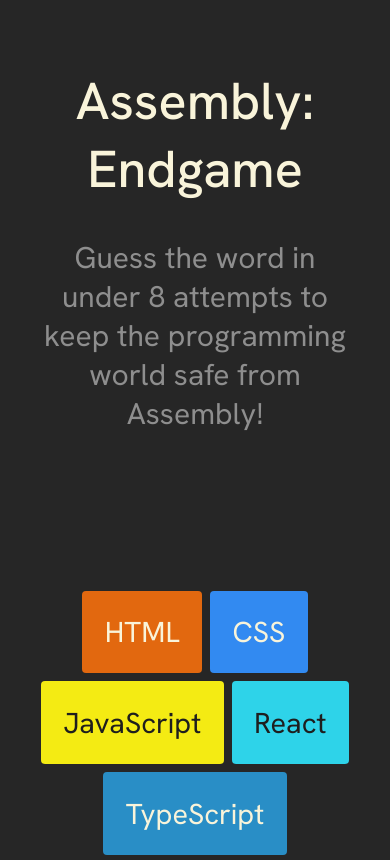
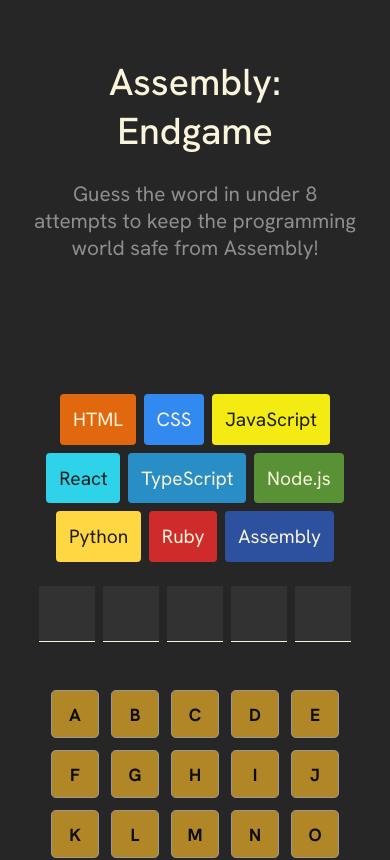
Before and after one commit to windowwelder/codepunk, a React (Vite) app: page / in a window 390 px wide. Shown: the top 860 px of the page. Built offline with nearby package versions, Linux system fonts and the light colour scheme.

Commit message:
fix: responsive design

```diff
--- a/index.css
+++ b/index.css
@@ -8,7 +8,7 @@
     background-color: #262626;
     color: #D9D9D9;
     padding: 2rem;
-    height: 100%;
+    height: 100vh;
 }
 
 main {
@@ -22,14 +22,14 @@
 }
 
 header > h1 {
-    font-size: 3.25rem;
+    font-size: 2.35rem;
     font-weight: 500;
     color: #F9F4DA;
 }
 
 header > p {
-    font-size: 1.875rem;
-    max-width: 40rem;
+    font-size: 1.3rem;
+    max-width: 30rem;
     color: #8E8E8E;
 }
 
@@ -41,15 +41,14 @@
     color: #F9F4DA;
     width: 100%;
     height: 100%;
-    max-width: 40rem;
-    min-height: 6rem;
+    max-width: 30rem;
+    min-height: 5rem;
     border-radius: 0.35rem;
     margin-bottom: 2rem;
 }
 
 section.game-status.won {
     background-color: #10A95B;
-    min-height: 6rem;
 }
 
 section.game-status.lost {
@@ -62,13 +61,13 @@
 }
 
 section.game-status > h2 {
-    font-size: 1.9rem;
+    font-size: 1.4rem;
     margin: 0.4rem
 }
 
 section.game-status > p {
     margin: 0rem;
-    font-size: 1.4rem;
+    font-size: 1.0rem;
 }
 
 .chips-container {
@@ -76,25 +75,16 @@
     flex-flow: row wrap;
     justify-content: center;
     gap: 0.5rem;
-    max-width: 48rem;
-    max-height: 30rem;
+    max-width: 30rem;
+    max-height: 10rem;
     margin: auto;
-}
-
-section.language-chips {
-    display: flex;
-    flex-wrap: wrap;
-    gap: 0.4rem;
-    justify-content: center;
-    max-width: 10rem;
-    margin-bottom: 4rem;
 }
 
 span.chip {
     border-radius: 0.25rem;
-    padding: 1.4rem;
+    padding: 0.8rem;
     position: relative;
-    font-size: 1.8rem;
+    font-size: 1.2rem;
 }
 
 span.chip.lost::before {
@@ -103,7 +93,7 @@
     display: flex;
     align-items: center;
     justify-content: center;
-    font-size: 2rem;
+    font-size: 1.2rem;
     height: 100%;
     width: 100%;
     top: 0;
@@ -120,16 +110,16 @@
 }
 
 section.word > span {
-    width: 5rem;
-    height: 5rem;
+    width: 3.5rem;
+    height: 3.5rem;
     display: flex;
     justify-content: center;
     align-items: center;
-    border-bottom: 0.2rem solid #F9F4DA;
+    border-bottom: 0.1rem solid #F9F4DA;
     background-color: #323232;
     color: #F9F4DA;
     font-family: "Hanken Grotesk";
-    font-size: 1.8rem;
+    font-size: 1.1rem;
     font-weight: bold;
 }
 
@@ -139,7 +129,7 @@
 
 section.keyboard {
     margin-top: 3rem;
-    max-width: 45rem;
+    max-width: 32rem;
     display: flex;
     flex-wrap: wrap;
     justify-content: center;
@@ -147,29 +137,15 @@
 }
 
 section.keyboard > button {
-    width: 5rem;
-    height: 5rem;
+    width: 3rem;
+    height: 3rem;
     opacity: 65%;
     background-color: #FCBA29;
-    border: 0.2rem solid #D7D7D7;
+    border: 0.1rem solid #D7D7D7;
     border-radius: 0.3rem;
     font-family: "Hanken Grotesk", Arial, sans-serif;
     font-weight: bold;
-    font-size: 2.6rem;
-}
-
-button.new-game {
-    background-color: #11B5E5;
-    border: 0.15rem solid #D7D7D7;
-    border-radius: 4px;
-    width: 40rem;
-    height: 6rem;
-    padding: 1rem 2rem;
-    display: block;
-    margin-inline: auto;
-    cursor: pointer;
-    margin-top: 2rem;
-    font-size: 2rem;
+    font-size: 1.1rem;
 }
 
 section.keyboard > button.correct {
@@ -178,6 +154,20 @@
 
 section.keyboard > button.wrong {
     background-color: #EC5D49;
+}
+
+button.new-game {
+    background-color: #11B5E5;
+    border: 0.15rem solid #D7D7D7;
+    border-radius: 0.1rem;
+    width: 30rem;
+    height: 6rem;
+    padding: 1rem 2rem;
+    display: block;
+    margin-inline: auto;
+    cursor: pointer;
+    margin-top: 2rem;
+    font-size: 1.4rem;
 }
 
 .sr-only {
```
